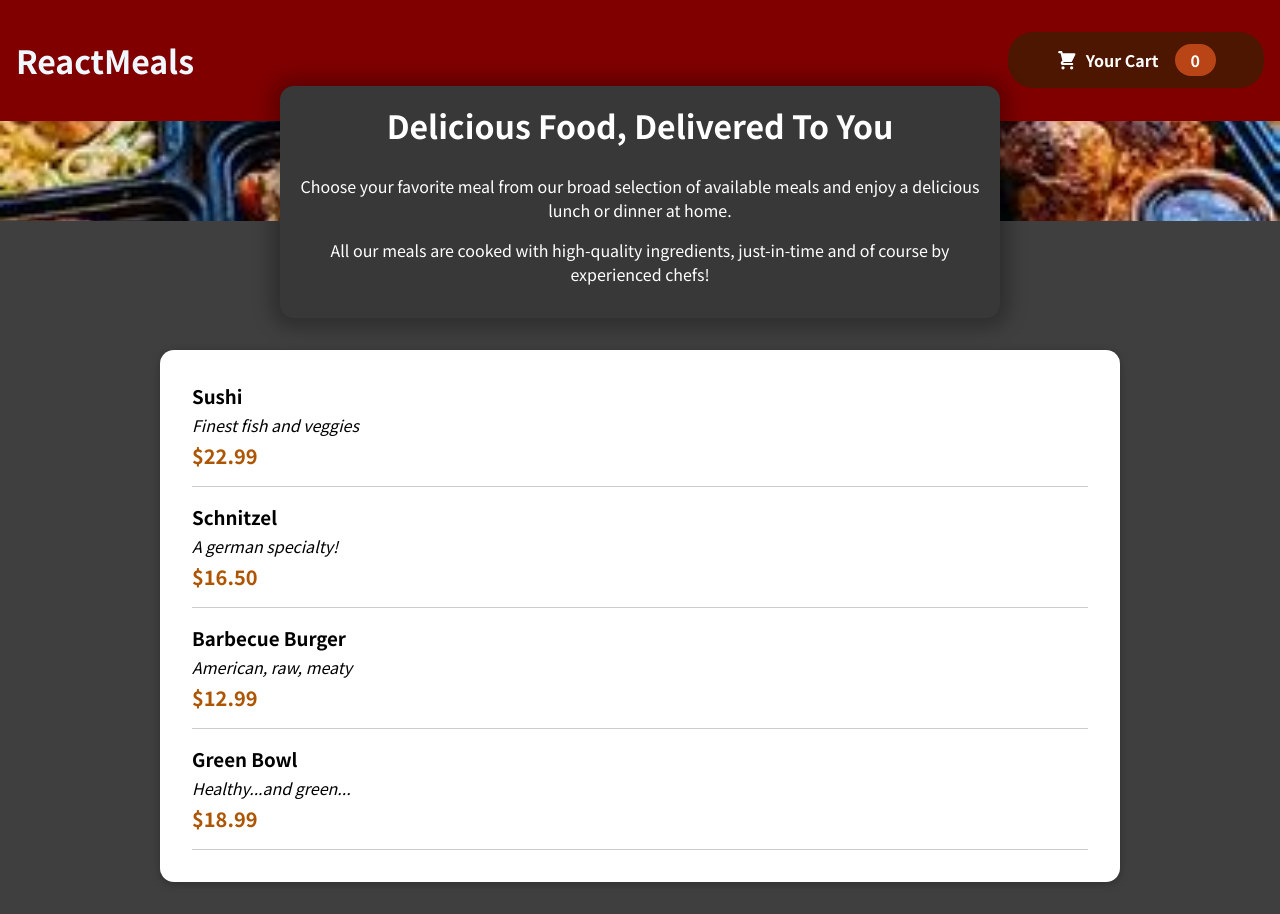
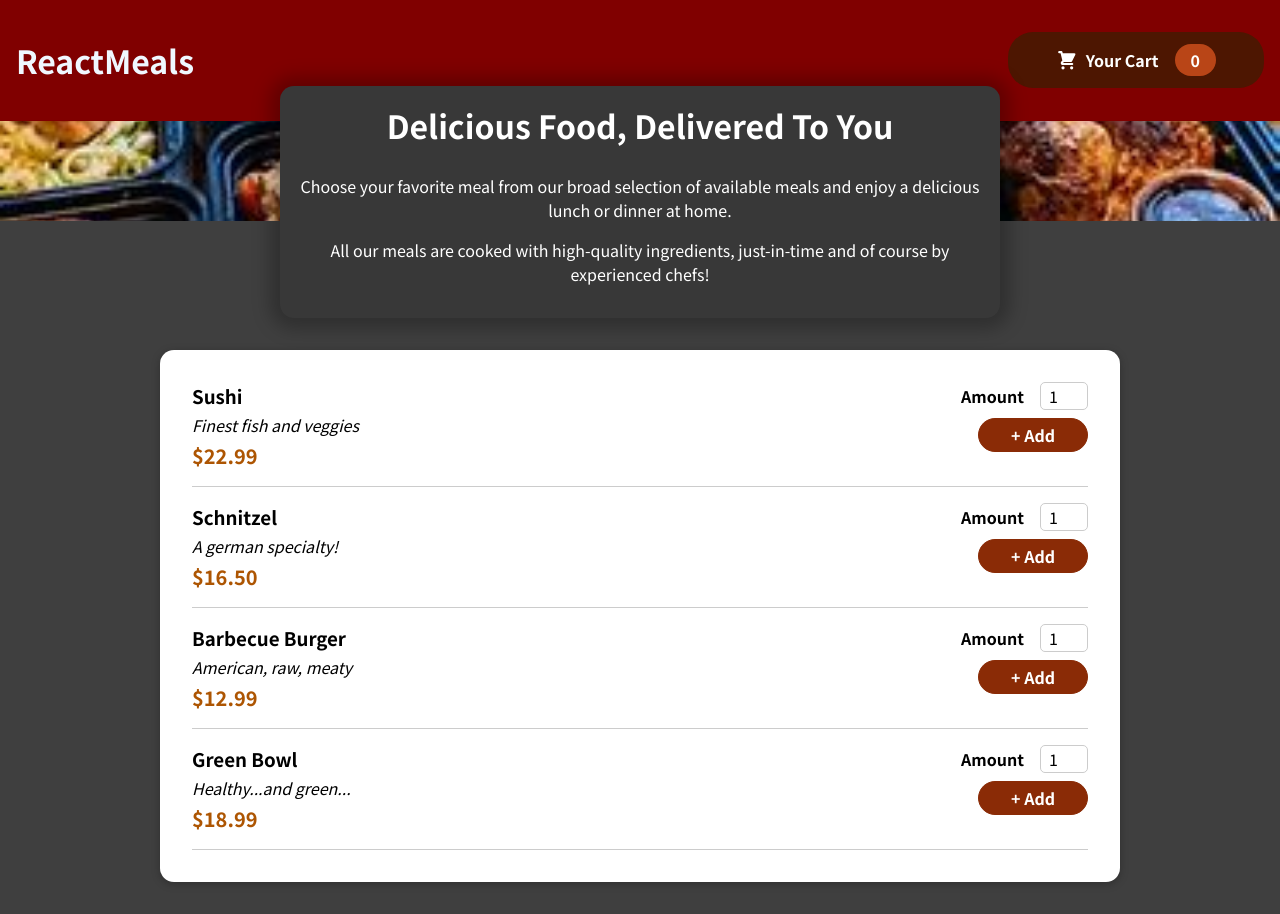
Before and after one commit to HumaRukshan25/Restaurant-website, a React (Create React App) app: page / in a window 1280 px wide. Built offline with nearby package versions, Linux system fonts and the light colour scheme.

Commit message:
Adding a Form

```diff
--- a/src/components/Meals/MealItem/MealItem.js
+++ b/src/components/Meals/MealItem/MealItem.js
@@ -1,3 +1,5 @@
+
+import MealItemForm from './MealItemForm';
 import classes from './MealItem.module.css';
 
 const MealItem = (props) => {
@@ -10,7 +12,9 @@ const MealItem = (props) => {
         <div className={classes.description}>{props.description}</div>
         <div className={classes.price}>{price}</div>
       </div>
-      <div></div>
+      <div>
+      <MealItemForm id={props.id} />
+      </div>
     </li>
   );
 };
--- a/src/components/Meals/MealItem/MealItemForm.js
+++ b/src/components/Meals/MealItem/MealItemForm.js
@@ -0,0 +1,23 @@
+import Input from '../../UI/Input';
+import classes from './MealItemForm.module.css';
+
+const MealItemForm = (props) => {
+  return (
+    <form className={classes.form}>
+      <Input
+        label='Amount'
+        input={{
+          id: 'amount_' + props.id,
+          type: 'number',
+          min: '1',
+          max: '5',
+          step: '1',
+          defaultValue: '1',
+        }}
+      />
+      <button>+ Add</button>
+    </form>
+  );
+};
+
+export default MealItemForm;
--- /dev/null
+++ b/src/components/Meals/MealItem/MealItemForm.module.css
@@ -0,0 +1,20 @@
+.form {
+    text-align: right;
+  }
+
+  .form button {
+    font: inherit;
+    cursor: pointer;
+    background-color: #8a2b06;
+    border: 1px solid #8a2b06;
+    color: white;
+    padding: 0.25rem 2rem;
+    border-radius: 20px;
+    font-weight: bold;
+  }
+
+  .form button:hover,
+  .form button:active {
+    background-color: #641e03;
+    border-color: #641e03;
+  }
--- /dev/null
+++ b/src/components/UI/Input.js
@@ -0,0 +1,12 @@
+import classes from './Input.module.css';
+
+const Input = (props) => {
+  return (
+    <div className={classes.input}>
+      <label htmlFor={props.input.id}>{props.label}</label>
+      <input {...props.input} />
+    </div>
+  );
+};
+
+export default Input;
--- /dev/null
+++ b/src/components/UI/Input.module.css
@@ -0,0 +1,18 @@
+.input {
+    display: flex;
+    align-items: center;
+    margin-bottom: 0.5rem;
+  }
+
+  .input label {
+    font-weight: bold;
+    margin-right: 1rem;
+  }
+
+  .input input {
+    width: 3rem;
+    border-radius: 5px;
+    border: 1px solid #ccc;
+    font: inherit;
+    padding-left: 0.5rem;
+  }
```
